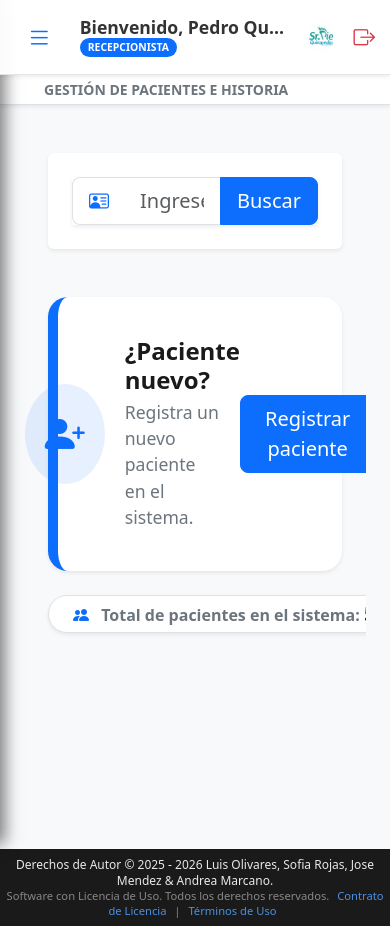
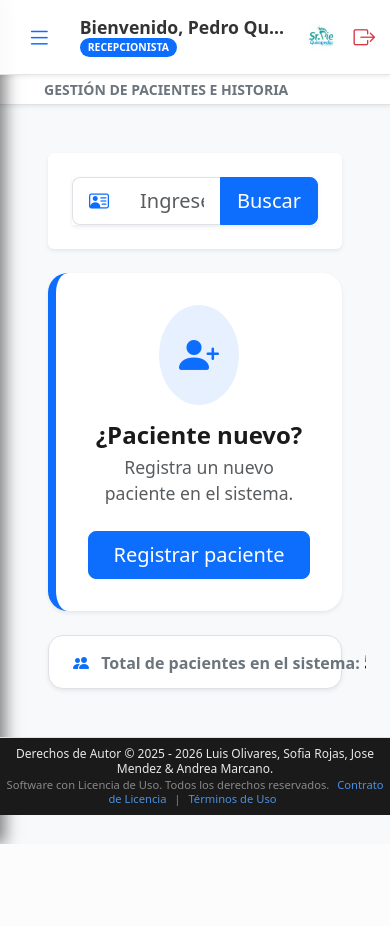
Before and after one commit to olivaresuptm-bot/srPieQuiropedia, a PHP site: page /modulos/gestion_pacientes.php in a window 390 px wide. After the commit the page ends 844 px from the top, so only its background shows below. Run offline with PHP 8.4, Linux system fonts and the light colour scheme; a user stored in the database is signed in; data comes from the database, SQL or seed files in the repository.

Commit message:
responsive

```diff
--- a/modulos/gestion_pacientes.php
+++ b/modulos/gestion_pacientes.php
@@ -28,20 +28,21 @@ try {
     <link rel="stylesheet" href="../assets/css/header.css">
     <link rel="stylesheet" href="../assets/css/footer.css">
 </head>
-<body class="bg-light">
+
+<body class="bg-light m-0 p-0 d-flex flex-column" style="height: 100vh; overflow: hidden;">
 
     <?php include '../includes/header.php'; ?>
 
-    <div class="d-flex" style="height: calc(100vh - 70px); overflow: hidden;">
+    <div class="d-flex flex-grow-1" style="min-height: 0; overflow: hidden;">
         <?php include '../includes/sidebar.php';
         include '../includes/titulo_modulo.php';?>
 
-        <div class="flex-grow-1 p-4 overflow-auto">
+        <div class="flex-grow-1 p-4" style="overflow-y: auto; background-color: #f8f9fa;">
 
-            <div class="card shadow-sm border-0 mb-5">
+            <div class="card shadow-sm border-0 mb-4">
                 <div class="card-body p-4">
                     <div class="row justify-content-center">
-                        <div class="col-md-8">
+                        <div class="col-md-10 col-lg-8">
                             <?php
                                 $cedula_busqueda = $_GET['busqueda'] ?? '';
                             ?>
@@ -49,11 +50,11 @@ try {
                                 <span class="input-group-text bg-white border-end-0"><i class="bi bi-person-vcard text-primary"></i></span>
 
                                 <input type="text" id="inputBusqueda" class="form-control border-start-0"
-                                        placeholder="Ingrese cédula del paciente..."
+                                    placeholder="Ingrese cédula..."
                                     onkeypress="verificarEnter(event)"
                                     value="<?php echo htmlspecialchars($cedula_busqueda); ?>">
 
-                                    <button class="btn btn-primary" id="btnBuscar" onclick="realizarBusqueda()">Buscar</button>
+                                <button class="btn btn-primary px-3 px-md-4" id="btnBuscar" onclick="realizarBusqueda()">Buscar</button>
                             </div>
                             <div id="errorBusqueda" class="text-danger mt-2" style="display:none;">
                                 <i class="bi bi-exclamation-circle"></i> No se encontró el paciente.
@@ -65,37 +66,38 @@ try {
             </div>
 
             <div class="row justify-content-center">
-                <div class="col-md-9 col-lg-8">
-                    <div class="card border-0 shadow-sm card-registro-alto p-4" style="border-left: 10px solid #0d6efd !important;">
-                        <div class="card-body d-flex align-items-center justify-content-between">
-                            <div class="d-flex align-items-center">
-                                <div class="icon-container-registro" style="background: rgba(13,110,253,0.1); padding:20px; border-radius:50%; margin-right:20px;">
+                <div class="col-md-10 col-lg-8">
+                    <div class="card border-0 shadow-sm card-registro-alto p-3 p-md-4" style="border-left: 8px solid #0d6efd !important;">
+                        <div class="card-body d-flex flex-column flex-md-row align-items-center justify-content-between text-center text-md-start gap-3">
+
+                            <div class="d-flex flex-column flex-md-row align-items-center gap-3">
+                                <div class="icon-container-registro m-0" style="background: rgba(13,110,253,0.1); padding:20px; border-radius:50%;">
                                     <i class="bi bi-person-plus-fill text-primary" style="font-size: 2.5rem;"></i>
                                 </div>
                                 <div>
-                                    <h4 class="fw-bold mb-1 ">¿Paciente nuevo?</h4>
-                                    <p class="mb-0" style="margin-right: 20px;">Registra un nuevo paciente en el sistema.</p>
+                                    <h4 class="fw-bold mb-1">¿Paciente nuevo?</h4>
+                                    <p class="mb-0 text-muted">Registra un nuevo paciente en el sistema.</p>
                                 </div>
                             </div>
-                            <a href="gestion_pacientes/pacientes.php" class="btn btn-primary btn-lg px-4">Registrar paciente</a>
+
+                            <a href="gestion_pacientes/pacientes.php" class="btn btn-primary btn-lg px-4 mt-2 mt-md-0 w-100 w-md-auto">Registrar paciente</a>
                         </div>
                     </div>
                 </div>
             </div>
 
             <div class="row justify-content-center mt-4">
-                <div class="col-md-9 col-lg-8 text-center">
-                    <span class="badge bg-white text-secondary border px-4 py-2 fs-6 shadow-sm" style="border-radius: 20px;">
+                <div class="col-md-10 col-lg-8 text-center">
+                    <span class="badge bg-white text-secondary border px-4 py-3 fs-6 shadow-sm w-100" style="border-radius: 15px;">
                         <i class="bi bi-people-fill text-primary me-2"></i>
                         Total de pacientes en el sistema: <strong class="text-dark fs-5"><?php echo number_format($total_pacientes); ?></strong>
                     </span>
                 </div>
             </div>
 
+        </div> </div> <div class="w-100 p-0 m-0 border-top bg-dark" style="position: relative; z-index: 1200;">
+        <?php include '../includes/footer.php'; ?>
     </div>
-    </div>
-
-    </div></div></div><?php include '../includes/footer.php'; ?>
 
     <script src="https://cdn.jsdelivr.net/npm/bootstrap@5.3.0/dist/js/bootstrap.bundle.min.js"></script>
     <script src="../assets/js/busqueda_paciente.js"></script>
```
Also changed, not shown: registro.php (+16 -12 lines). Lines whose indentation alone changed are shown as unchanged.
